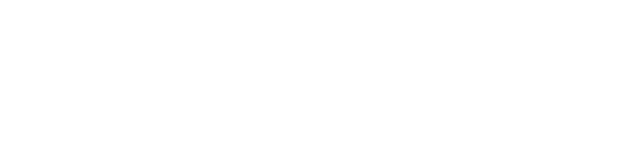
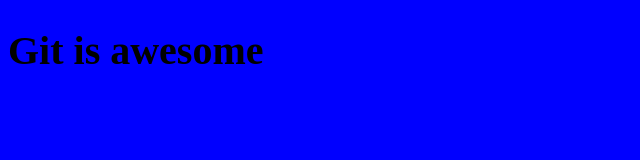
Before and after one commit to Suleyman63701/gitProject, a plain HTML site: page index.html in a window 1280 px wide. Shown: the whole page, without its empty margins (0-640 px from the left). Drawn offline with Linux system fonts and the light colour scheme.

Commit message:
edited heading and style

```diff
--- a/index.html
+++ b/index.html
@@ -4,9 +4,10 @@
     <meta charset="UTF-8">
     <meta name="viewport" content="width=device-width, initial-scale=1.0">
     <meta http-equiv="X-UA-Compatible" content="ie=edge">
+    <link rel="stylesheet" href="style.css">
     <title>Document</title>
 </head>
 <body>
-
+    <h1>Git is awesome</h1>
 </body>
 </html>
--- a/style.css
+++ b/style.css
@@ -1,3 +1,7 @@
 body{
     background-color: blue;
+
 }
+h1{
+    font-size: 40px;
+}
```
